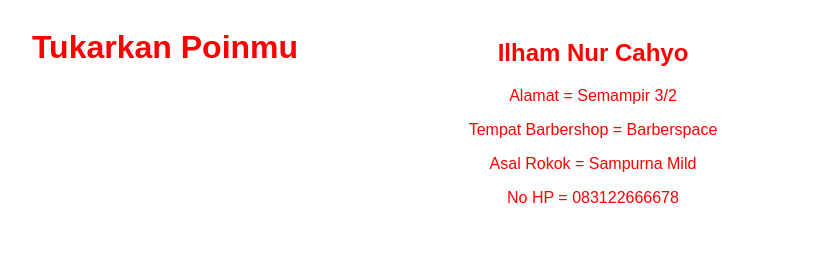
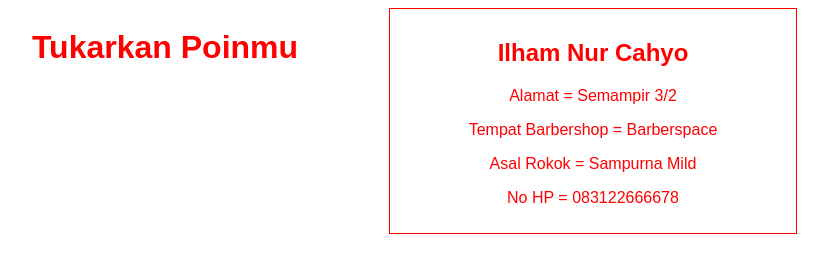
Before and after one commit to fullpleasure/Barbershop, a plain HTML site: page index.html in a window 1280 px wide. Shown: the whole page, without its empty margins (47-875 px from the left). Drawn offline with Linux system fonts and the light colour scheme.

Commit message:
Update index.html

```diff
--- a/index.html
+++ b/index.html
@@ -14,7 +14,7 @@
         }
         .info {
             padding: 10px;
-            border: 1px solid white;
+            border: 1px solid red;
         }
     </style>
 </head>
```
